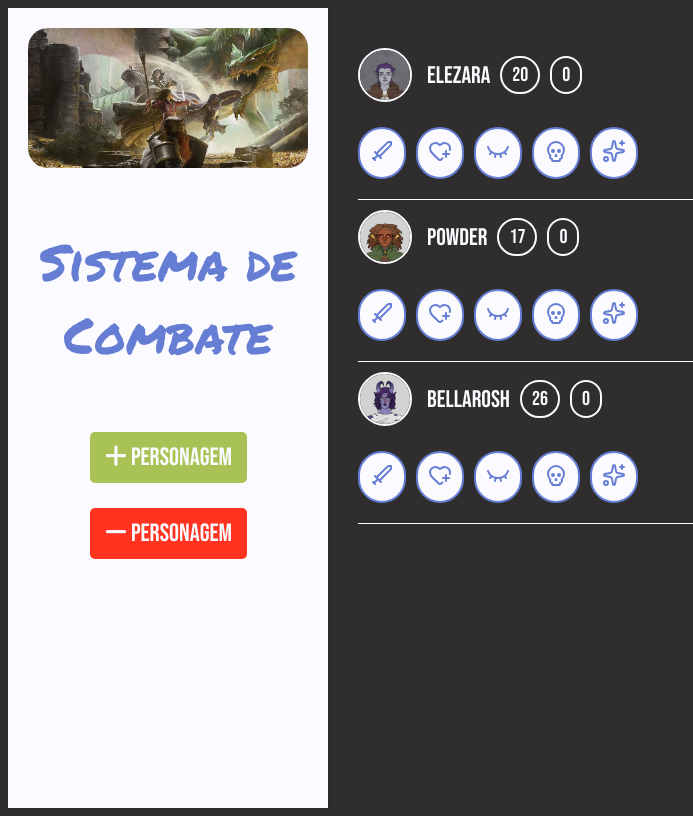
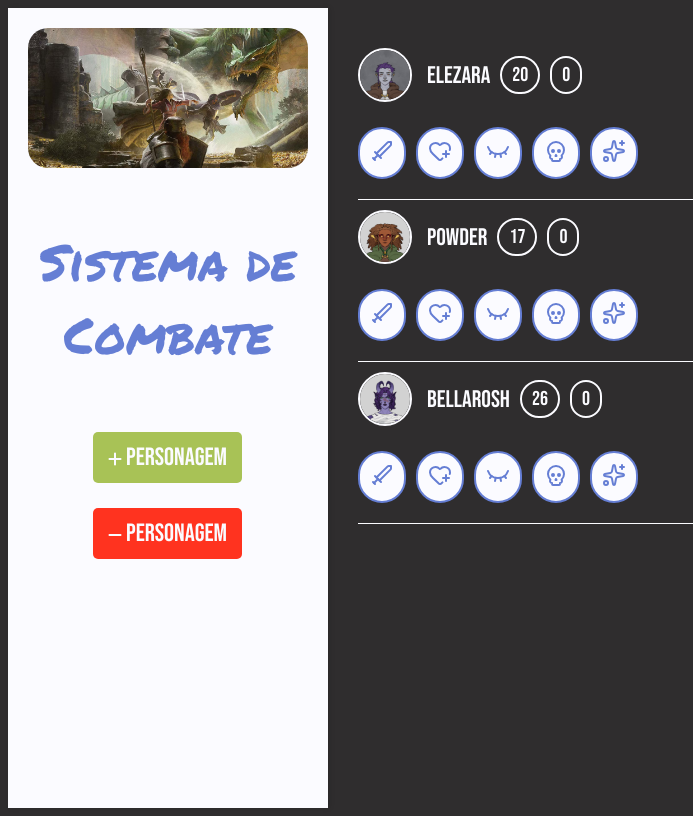
Before and after one commit to fernandalarocca/sistema-combate-rpg, a PHP site: page / in a window 1280 px wide. Shown: the whole page, without its empty margins (0-693 px from the left). Run offline with PHP 8.4, Linux system fonts and the light colour scheme.

Commit message:
Update main.css

```diff
--- a/styles/main.css
+++ b/styles/main.css
@@ -82,6 +82,10 @@ body *:not(.header > h1, i) {
 .delete-button:hover {
     color: #FF331F;
     border: #FF331F solid 2px;
+}
+
+.open-button i, .delete-button i {
+    font-size: 16px;
 }
 
 /* Container do popup */
```
